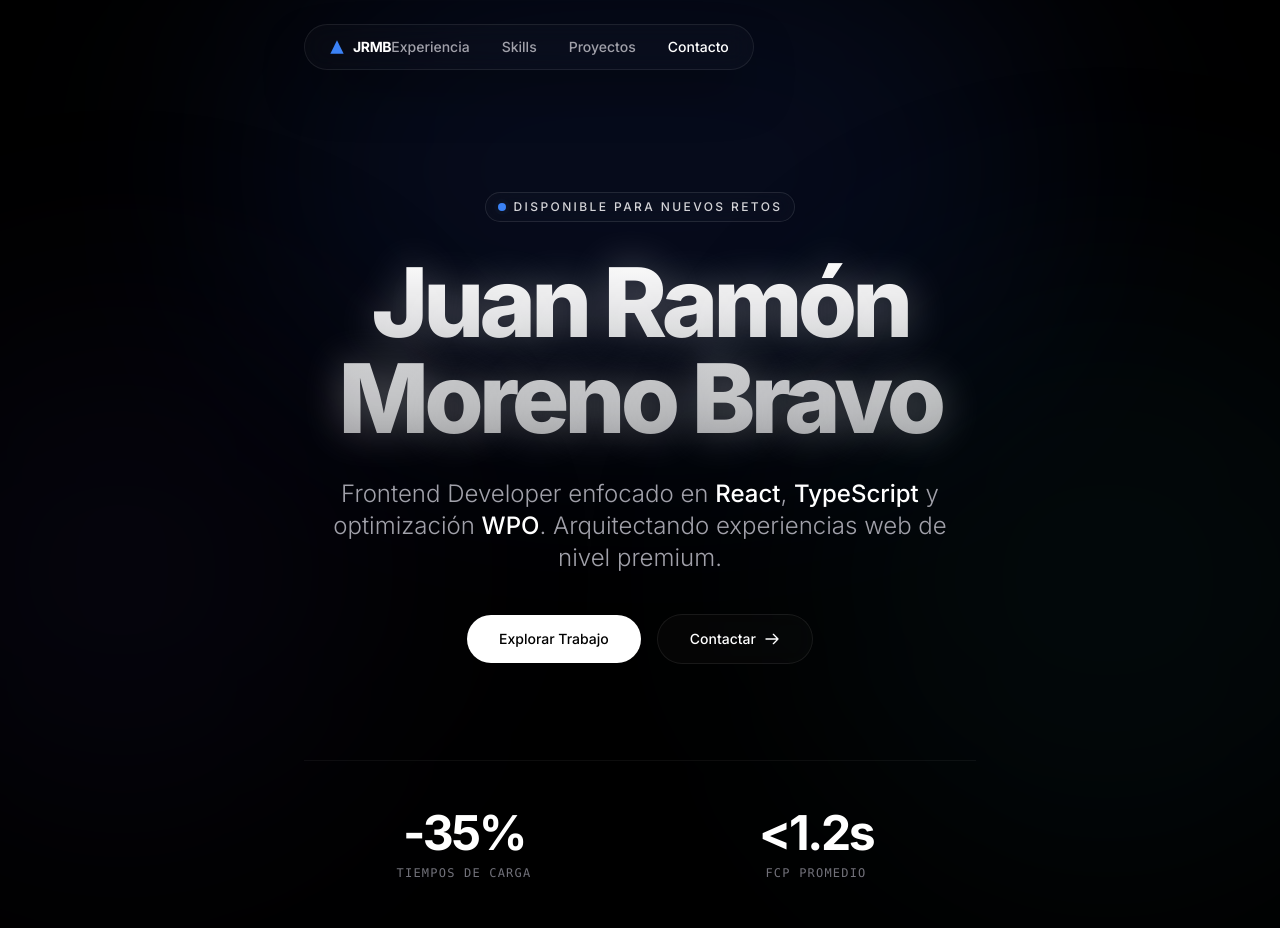
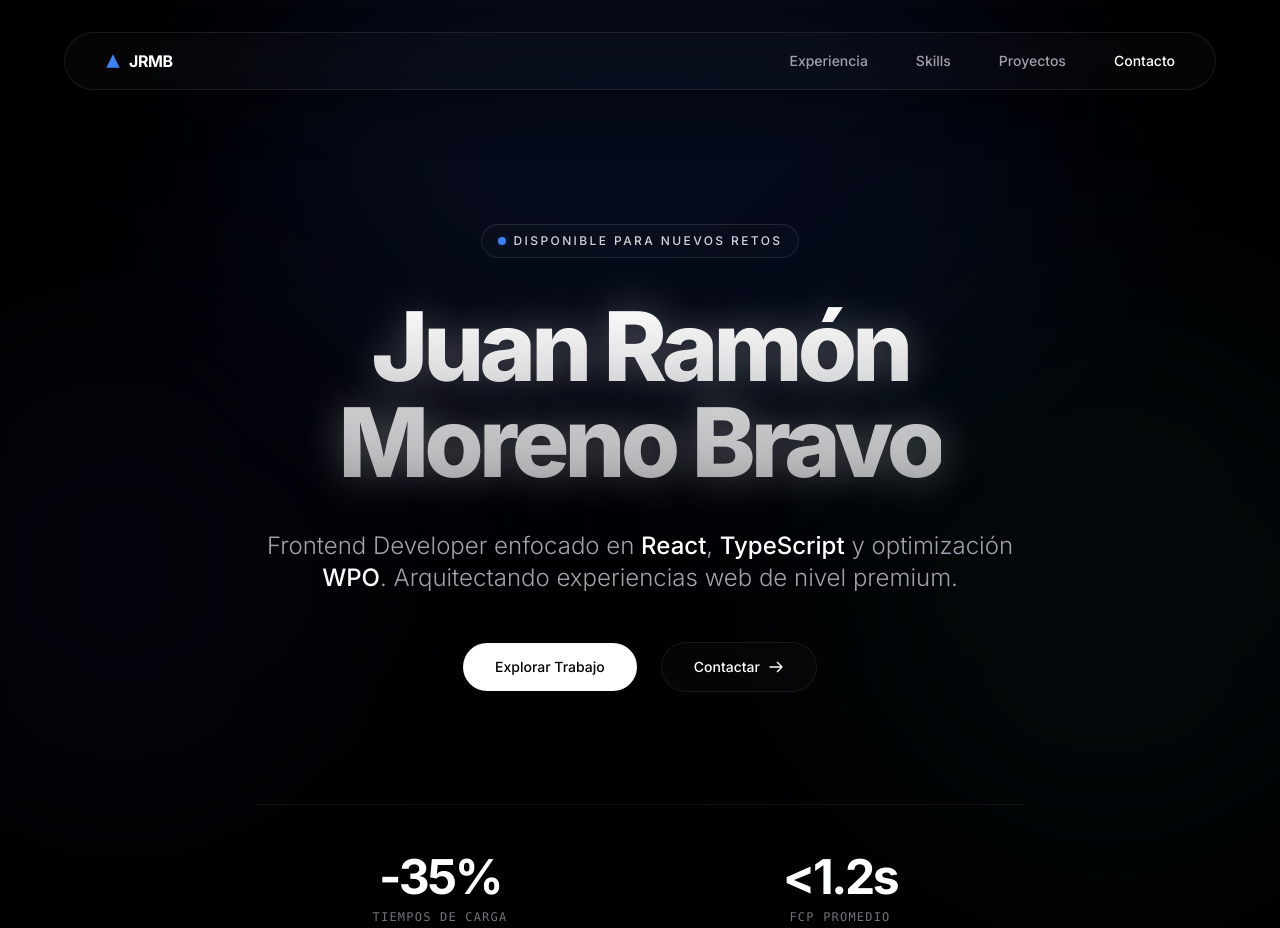
Before and after one commit to juanhernandez11/di, a website: page index.html in a window 1280 px wide. Shown: the top 928 px of the page. Drawn offline with nearby package versions, Linux system fonts and the light colour scheme.

Commit message:
update menu navigation

```diff
--- a/index.html
+++ b/index.html
@@ -98,13 +98,13 @@
     </div>
 
     <!-- Modern Floating Nav -->
-    <header class="fixed top-6 left-1/2 -translate-x-1/2 z-50 w-[90%] max-w-2xl print-hidden">
-        <nav class="glass-panel rounded-full px-6 py-3 flex justify-between items-center shadow-2xl shadow-black/50">
-            <a href="#intro" class="text-white font-bold tracking-tight text-sm flex items-center gap-2">
+    <header class="fixed top-8 left-1/2 -translate-x-1/2 z-50 w-[95%] max-w-6xl print-hidden">
+        <nav class="glass-panel rounded-full px-10 py-4 flex justify-between items-center shadow-2xl shadow-black/50 w-full">
+            <a href="#intro" class="text-white font-bold tracking-tight text-base flex items-center gap-2 transition-transform hover:scale-105">
                 <svg class="w-4 h-4 text-blue-500" viewBox="0 0 24 24" fill="currentColor"><path d="M12 2L2 22h20L12 2z"/></svg>
                 JRMB
             </a>
-            <div class="hidden md:flex items-center gap-8 text-sm font-medium">
+            <div class="hidden md:flex items-center gap-12 text-sm font-medium">
                 <a href="#experience" class="nav-link">Experiencia</a>
                 <a href="#skills" class="nav-link">Skills</a>
                 <a href="#projects" class="nav-link">Proyectos</a>
@@ -126,9 +126,9 @@
 
     <main>
         <!-- Hero Section -->
-        <section id="intro" class="pt-48 pb-32 min-h-[90vh] flex flex-col justify-center items-center text-center px-6 relative z-10">
-            <div class="max-w-4xl mx-auto reveal">
-                <div class="inline-flex items-center gap-2 px-3 py-1.5 rounded-full glass-panel border-white/10 text-zinc-300 text-xs font-medium uppercase tracking-[0.2em] mb-8">
+        <section id="intro" class="pt-56 pb-32 min-h-[90vh] flex flex-col justify-center items-center text-center px-6 relative z-10">
+            <div class="max-w-5xl w-full mx-auto reveal flex flex-col items-center">
+                <div class="inline-flex items-center gap-2 px-4 py-2 rounded-full glass-panel border-white/10 text-zinc-300 text-xs font-medium uppercase tracking-[0.2em] mb-10">
                     <span class="relative flex h-2 w-2">
                       <span class="animate-ping absolute inline-flex h-full w-full rounded-full bg-blue-400 opacity-75"></span>
                       <span class="relative inline-flex rounded-full h-2 w-2 bg-blue-500"></span>
@@ -136,15 +136,15 @@
                     Disponible para nuevos retos
                 </div>
 
-                <h1 class="text-6xl md:text-8xl font-extrabold tracking-tighter gradient-text glow-text mb-6 leading-[1.1] pb-2">
+                <h1 class="text-6xl md:text-8xl font-extrabold tracking-tighter gradient-text glow-text mb-8 leading-[1.1] pb-2 text-center">
                     Juan Ramón<br>Moreno Bravo
                 </h1>
 
-                <h2 class="text-lg md:text-2xl text-zinc-400 font-light mb-10 max-w-2xl mx-auto leading-relaxed">
+                <h2 class="text-lg md:text-2xl text-zinc-400 font-light mb-12 max-w-3xl mx-auto leading-relaxed text-center">
                     Frontend Developer enfocado en <span class="text-white font-medium">React</span>, <span class="text-white font-medium">TypeScript</span> y optimización <span class="text-white font-medium">WPO</span>. Arquitectando experiencias web de nivel premium.
                 </h2>
 
-                <div class="flex flex-col sm:flex-row items-center justify-center gap-4">
+                <div class="flex flex-col sm:flex-row items-center justify-center gap-6 w-full">
                     <a href="#projects" class="bg-white text-black hover:bg-zinc-200 transition-colors px-8 py-3.5 rounded-full font-medium text-sm w-full sm:w-auto">
                         Explorar Trabajo
                     </a>
@@ -154,7 +154,7 @@
                 </div>
 
                 <!-- Key Metrics -->
-                <div class="mt-24 grid grid-cols-2 gap-8 border-t border-white/5 pt-12 max-w-2xl mx-auto">
+                <div class="mt-28 grid grid-cols-2 gap-8 border-t border-white/5 pt-12 w-full max-w-3xl mx-auto text-center">
                     <div>
                         <p class="text-4xl md:text-5xl font-bold text-white mb-2 tracking-tighter">-35%</p>
                         <p class="text-xs text-zinc-500 uppercase tracking-widest font-mono">Tiempos de carga</p>
@@ -169,7 +169,7 @@
 
         <!-- Experience Timeline -->
         <section id="experience" class="py-32 px-6 relative z-10 reveal">
-            <div class="max-w-4xl mx-auto">
+            <div class="max-w-4xl w-full mx-auto">
                 <h3 class="text-3xl md:text-4xl font-bold tracking-tight text-white mb-16 text-center">Trayectoria Profesional</h3>
 
                 <div class="space-y-12 relative before:absolute before:inset-0 before:ml-5 before:-translate-x-px md:before:mx-auto md:before:translate-x-0 before:h-full before:w-[1px] before:bg-gradient-to-b before:from-transparent before:via-white/10 before:to-transparent">
@@ -235,7 +235,7 @@
 
         <!-- Skills Minimalist Matrix -->
         <section id="skills" class="py-32 px-6 relative z-10 reveal">
-            <div class="max-w-4xl mx-auto flex flex-col md:flex-row gap-16 items-start">
+            <div class="max-w-6xl w-full mx-auto flex flex-col md:flex-row gap-16 items-start">
                 <div class="md:w-1/3">
                     <h3 class="text-3xl font-bold tracking-tight text-white mb-4">Ecosistema Técnico</h3>
                     <p class="text-zinc-400 font-light text-sm leading-relaxed">Herramientas dominadas para construir aplicaciones escalables y ultra rápidas.</p>
@@ -251,7 +251,7 @@
                             <span class="px-3 py-1.5 glass-panel rounded-md text-xs text-zinc-300">Angular</span>
                             <span class="px-3 py-1.5 glass-panel rounded-md text-xs text-zinc-300">Tailwind CSS</span>
                         </div>
-                    </p>
+                </div>
                     <div class="glass-card p-6 rounded-2xl">
                         <h4 class="text-white font-medium mb-4 text-sm uppercase tracking-widest flex items-center gap-2">
                             <span class="w-2 h-2 rounded-full bg-indigo-500"></span> Backend & Datos
@@ -288,7 +288,7 @@
                 </p>
             </div>
 
-            <div class="grid gap-8 md:grid-cols-3 max-w-6xl mx-auto">
+            <div class="grid gap-8 md:grid-cols-3 w-full max-w-6xl mx-auto">
                 <!-- Project 1 -->
                 <article class="glass-card p-8 rounded-[2rem] flex flex-col group relative overflow-hidden">
                     <div class="mb-8">
@@ -338,7 +338,7 @@
 
         <!-- Education & Certifications -->
         <section id="education" class="py-32 px-6 relative z-10 reveal">
-            <div class="grid grid-cols-1 md:grid-cols-2 gap-16 max-w-5xl mx-auto">
+            <div class="grid grid-cols-1 md:grid-cols-2 gap-16 w-full max-w-5xl mx-auto">
                 <div>
                     <h3 class="text-2xl font-bold tracking-tight text-white mb-8">Formación Académica</h3>
                     <div class="space-y-6">
@@ -379,7 +379,7 @@
         </section>
     </main>
 
-    <footer id="contact" class="relative pt-32 pb-12 border-t border-white/5 overflow-hidden reveal">
+    <footer id="contact" class="relative pt-24 pb-12 border-t border-white/5 overflow-hidden reveal">
         <div class="absolute bottom-0 left-1/2 -translate-x-1/2 w-[800px] h-[300px] bg-blue-600/10 blur-[120px] rounded-full pointer-events-none"></div>
 
         <div class="container mx-auto px-6 max-w-4xl text-center relative z-10">
@@ -390,7 +390,7 @@
                 </p>
             </div>
 
-            <div class="flex flex-col sm:flex-row justify-center items-center gap-4 mb-32">
+            <div class="flex flex-col sm:flex-row justify-center items-center gap-6 mb-24">
                 <a href="JUAN RAMON MORENO BRAVO.pdf" download class="bg-white text-black px-8 py-3.5 rounded-full font-medium text-sm hover:scale-105 transition-transform flex items-center gap-2">
                     <svg class="w-4 h-4" fill="none" stroke="currentColor" viewBox="0 0 24 24"><path stroke-linecap="round" stroke-linejoin="round" stroke-width="2" d="M4 16v1a3 3 0 003 3h10a3 3 0 003-3v-1m-4-4l-4 4m0 0l-4-4m4 4V4"></path></svg>
                     Descargar CV
```
